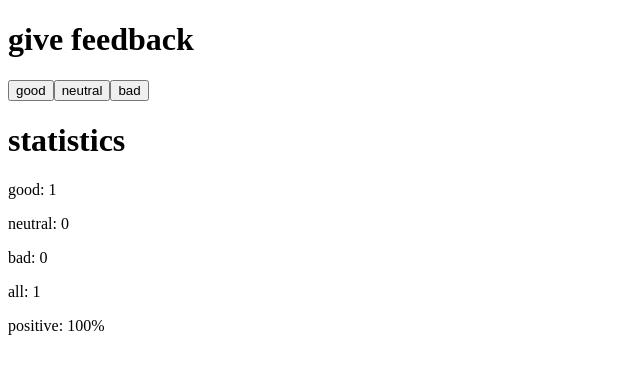
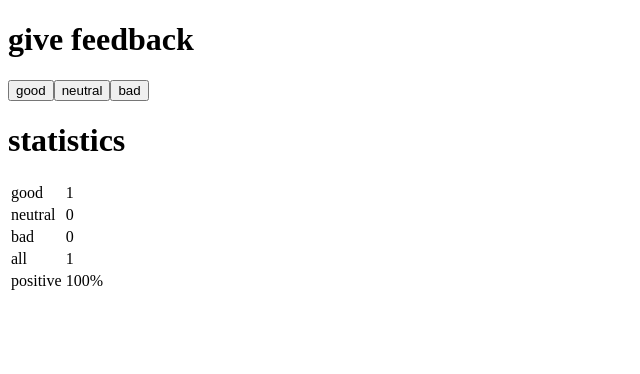
Before and after one commit to nalinsinha/fullstackopen, a React (Create React App) app in the folder part1/unicafe/: page / in a window 1280 px wide. Both pictures are taken after a click on the button "good". Shown: the top 374 px of the page, without its empty margins (0-640 px from the left). Built offline with nearby package versions, Linux system fonts and the light colour scheme.

Commit message:
Exercise 1.11 unicafe p6

```diff
--- a/part1/unicafe/src/App.js
+++ b/part1/unicafe/src/App.js
@@ -8,23 +8,30 @@
 	return <button onClick={handleClick}>{text}</button>;
 };
 
-const StatisticLine = ({text, value}) => <p>{text}: {value}</p>
+const StatisticLine = ({text, value}) => {
+	return (
+		<tr>
+			<td>{text}</td>
+			<td>{value}</td>
+		</tr>
+	)
+}
 
-const Statistics = ({good, neutral, bad, sum, total}) => {
-	if(total == 0) {
-		return (
-			<p>No feedback given</p>
-		)
+const Statistics = ({ good, neutral, bad, sum, total }) => {
+	if (total == 0) {
+		return <p>No feedback given</p>;
 	}
-	let a = good / total * 100
+	let a = (good / total) * 100;
 	return (
 		<>
 			<Header text="statistics" />
-			<StatisticLine text='good' value={good}/>
-			<StatisticLine text='neutral' value={neutral}/>
-			<StatisticLine text='bad' value={bad}/>
-			<StatisticLine text='all' value={sum}/>
-			<StatisticLine text='positive' value={a + "%"}/>
+			<table>
+				<StatisticLine text="good" value={good} />
+				<StatisticLine text="neutral" value={neutral} />
+				<StatisticLine text="bad" value={bad} />
+				<StatisticLine text="all" value={sum} />
+				<StatisticLine text="positive" value={a + "%"} />
+			</table>
 		</>
 	);
 };
@@ -57,7 +64,13 @@
 			<Button text="good" handleClick={handleGood} />
 			<Button text="neutral" handleClick={handleNeutral} />
 			<Button text="bad" handleClick={handleBad} />
-			<Statistics good={good} bad={bad} neutral={neutral} sum={sum} total={total}/>
+			<Statistics
+				good={good}
+				bad={bad}
+				neutral={neutral}
+				sum={sum}
+				total={total}
+			/>
 		</div>
 	);
 };
```
